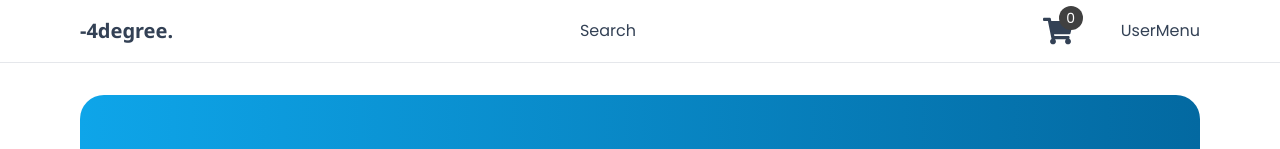
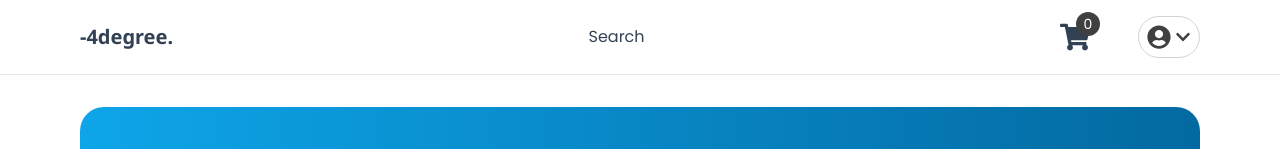
Before and after one commit to leeeyoo/e-shop, a Next.js app: page / in a window 1280 px wide. Shown: the top 149 px of the page. Built offline with nearby package versions, Linux system fonts and the light colour scheme.

Commit message:
feat: user menu

```diff
--- /dev/null
+++ b/app/components/nav/BackDrop.tsx
@@ -0,0 +1,13 @@
+interface BackDropProps {
+  onClick: () => void
+}
+
+const BackDrop: React.FC<BackDropProps> = ({
+  onClick
+}) => {
+  return (
+    <div onClick={onClick} className="z-20 bg-neutral-200 opacity-50 w-screen h-screen fixed top-0 left-0"></div>
+  );
+}
+
+export default BackDrop;
--- /dev/null
+++ b/app/components/nav/MenuItem.tsx
@@ -0,0 +1,19 @@
+interface MenuItemProps {
+  children: React.ReactNode
+  onClick: () => void
+}
+
+const MenuItem: React.FC<MenuItemProps> = ({
+  children,
+  onClick
+}) => {
+  return (
+    <div
+      onClick={onClick}
+      className="px-4 py-3 hover:bg-neutral-100 transition">
+      {children}
+    </div>
+  );
+}
+
+export default MenuItem;
--- a/app/components/nav/NavBar.tsx
+++ b/app/components/nav/NavBar.tsx
@@ -2,6 +2,7 @@
 import Container from "../Container";
 import { Noto_Sans } from 'next/font/google'
 import CartCount from "./CartCount";
+import UserMenu from "./UserMenu";
 
 const logo = Noto_Sans({ subsets: ['latin'], weight: ['400', '500', '600', '700', '800'] })
 
@@ -15,7 +16,7 @@
             <div className="hidden md:block">Search</div>
             <div className="flex items-center gap-8 md:gap-12">
               <CartCount />
-              <div>UserMenu</div>
+              <UserMenu />
             </div>
           </div>
         </Container>
--- /dev/null
+++ b/app/components/nav/UserMenu.tsx
@@ -0,0 +1,54 @@
+"use client"
+
+import { useCallback, useState } from "react";
+import Avatar from "../Avatar";
+import { FaChevronDown } from "react-icons/fa";
+import Link from "next/link";
+import MenuItem from "./MenuItem";
+import { signOut } from "next-auth/react";
+import BackDrop from "./BackDrop";
+
+const UserMenu = () => {
+  const [isOpen, setIsOpen] = useState(false)
+
+  const toggleOpen = useCallback(() => {
+    setIsOpen(prev => !prev)
+  }, [])
+
+  return (
+    <>
+      <div className="relative z-30">
+        <div
+          onClick={toggleOpen}
+          className="p-2 border-[1px] border-neutral-300 flex flex-row items-center gap-1 rounded-full cursor-pointer hover:shadow-md transition text-neutral-700">
+          <Avatar />
+          <FaChevronDown />
+        </div>
+        {isOpen && (
+          <div className="absolute rounded-md shadow-md w-[170px] bg-white overflow-hidden right-0 top-12 text-sm flex flex-col cursor-pointer">
+            <div>
+              <Link href="/orders">
+                <MenuItem onClick={toggleOpen}>Your Orders</MenuItem>
+              </Link>
+              <Link href="/admin">
+                <MenuItem onClick={toggleOpen}>Admin Dashboard</MenuItem>
+              </Link>
+              <MenuItem onClick={() => { toggleOpen(); signOut(); }}>Logout</MenuItem>
+            </div>
+            <div>
+              <Link href="/login">
+                <MenuItem onClick={toggleOpen}>Log in</MenuItem>
+              </Link>
+              <Link href="/register">
+                <MenuItem onClick={toggleOpen}>Register</MenuItem>
+              </Link>
+            </div>
+          </div>
+        )}
+      </div>
+      {isOpen ? <BackDrop onClick={toggleOpen} /> : null}
+    </>
+  );
+}
+
+export default UserMenu;
```
Also changed, not shown: app/register/RegisterForm.tsx (+6 -4 lines).
